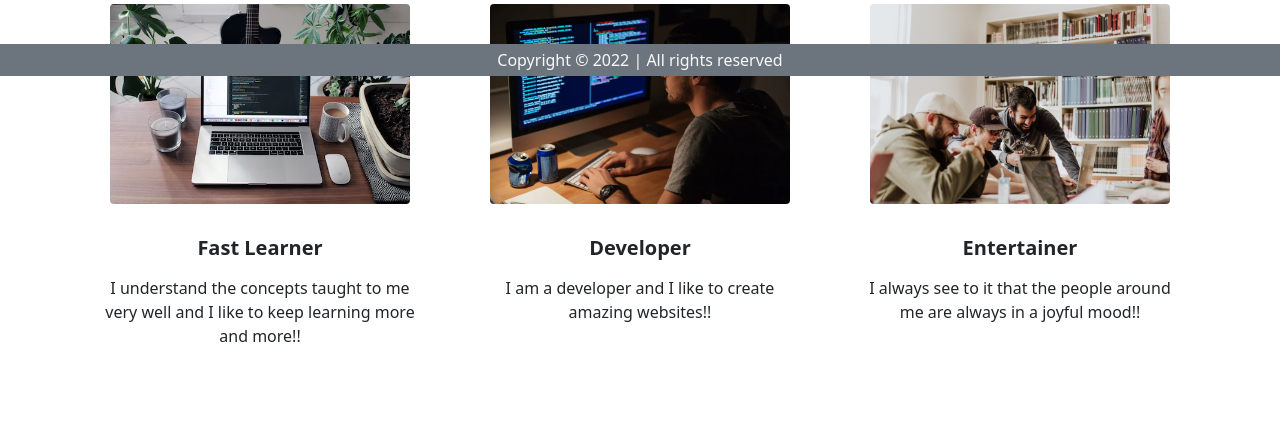
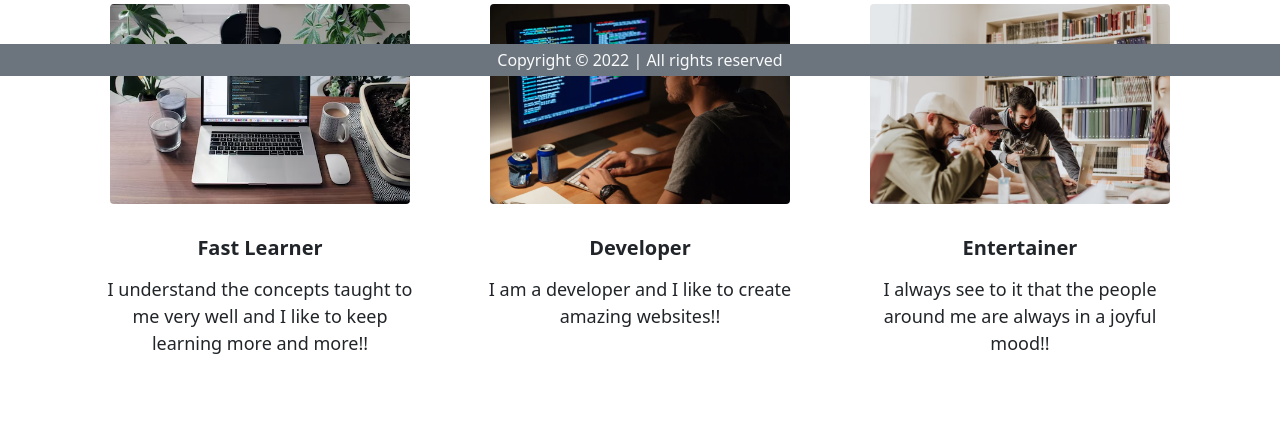
Before and after one commit to pratyush770/Portfolio, a Django app: page / in a window 1280 px wide. Shown: the part 724-1145 px from the top of the page. Before the commit the page ends 1066 px from the top, so only its background shows below. Run offline with Django 4.2, Linux system fonts and the light colour scheme.

Commit message:
first commit

```diff
--- a/templates/about.html
+++ b/templates/about.html
@@ -23,12 +23,14 @@
         Click here to view : <a href="https://acrobat.adobe.com/link/review?uri=urn:aaid:scds:US:7cb00ca6-ea7c-3cf4-b634-2a78dc9e2c50" target="_blank"> https://acrobat.adobe.com/link/review?uri=urn:aaid:scds:US:7cb00ca6-ea7c-3cf4-b634-2a78dc9e2c50</a>
       </li>
       <br>
+      <li style="font-size:23px;color:rgba(0, 0, 0, 0.750)"> Apart from my college studies, I'm interested in learning Web Developing. </li>
+      <br>
       <li style="font-size:23px;color:rgba(0, 0, 0, 0.750)"> I'm aspiring to be a full stack programmer!!
 
       </li>
     </ul>
   </div>
-  <br> <br> <br> <br> <br>
+  <br> <br> <br>
   <div style="font-size:40px" class="text-center container">
     <a href="https://www.instagram.com/_.pratyush_m/" target="_blank" class="text-decoration-none">
       <ion-icon style="color:#ac2bac" name="logo-instagram"></ion-icon>
--- a/templates/contact.html
+++ b/templates/contact.html
@@ -27,8 +27,8 @@
       <textarea class="form-control" name="feedback" id="feeedback" rows="6"> </textarea>
     </div>
     <br>
-    <button style="text-align:center" type="submit" class="btn btn-success me-4"> Submit </button> <button type="reset"
-      class="btn btn-success"> Reset </button>
+    <button style="text-align:center" type="submit" class="btn btn-success btn-md me-4"> Submit </button> <button type="reset"
+      class="btn btn-success btn-md"> Reset </button>
   </form>
 </div>
 <div class="text-center container">
--- a/templates/home.html
+++ b/templates/home.html
@@ -26,7 +26,7 @@
                 <img src="{% static 'pic 2.jpg' %}" class="rounded" height="200">
                 <div class="card-body">
                     <h5 class="text-center my-3"><b> Fast Learner </b> </h5>
-                    <p class="card-text">I understand the concepts taught to me very well and I like to keep
+                    <p class="card-text" style="font-size:18px;">I understand the concepts taught to me very well and I like to keep
                         learning
                         more and more!!
                     </p>
@@ -39,7 +39,7 @@
                 <img src="{%static 'pic 3.jpg' %}" class="rounded" height="200">
                 <div class="card-body">
                     <h5 class=" text-center my-3"><b> Developer </b> </h5>
-                    <p class="card-text">I am a developer and I like to create amazing websites!!
+                    <p class="card-text" style="font-size:18px;">I am a developer and I like to create amazing websites!!
                     </p>
                 </div>
             </div>
@@ -50,7 +50,7 @@
                 <img src="{% static 'pic 4.jpg' %}" class="rounded" height="200">
                 <div class="card-body">
                     <h5 class="text-center my-3"><b> Entertainer </b> </h5>
-                    <p class="card-text">I always see to it that the people around me are always in a joyful mood!!
+                    <p class="card-text" style="font-size:18px;">I always see to it that the people around me are always in a joyful mood!!
                     </p>
                 </div>
             </div>
```
